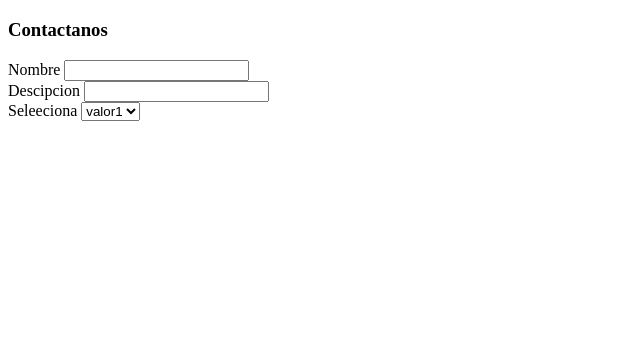
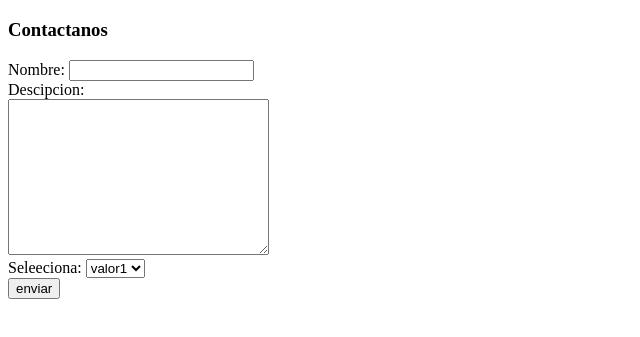
Before and after one commit to chavez9722/test, a plain HTML site: page ejercicios/contacto.html in a window 1280 px wide. Shown: the part 61-398 px from the top of the page, without its empty margins (0-640 px from the left). Drawn offline with Linux system fonts and the light colour scheme.

Commit message:
latests changes

```diff
--- a/ejercicios/contacto.html
+++ b/ejercicios/contacto.html
@@ -13,22 +13,23 @@
 
     <form action="POST">
         <div>
-            <label for="">Nombre</label>
-            <input type="text">
+            <label for="nombre">Nombre:</label>
+            <input type="text" name="nombre">
         </div>
         <div>
-            <label for="">Descipcion</label>
-            <input type="text" name="" id="">
+            <label for="description">Descipcion:</label>
         </div>
+        <textarea name="description" id="" cols="30" rows="10"></textarea>
         <div>
-            <label for="">Seleeciona</label>
-            <select name="" id="">
+            <label for="selection">Seleeciona:</label>
+            <select name="selection" id="">
                 <option value="valor1">valor1</option>
                 <option value="valor2">valor2</option>
                 <option value="valor3">valor3</option>
                 <option value="valor4">valor4</option>
             </select>
         </div>
+        <input type="submit" value="enviar">
     </form>
 
 </body>
```
Also changed, not shown: ejercicios/index.html (+5 -3 lines).
